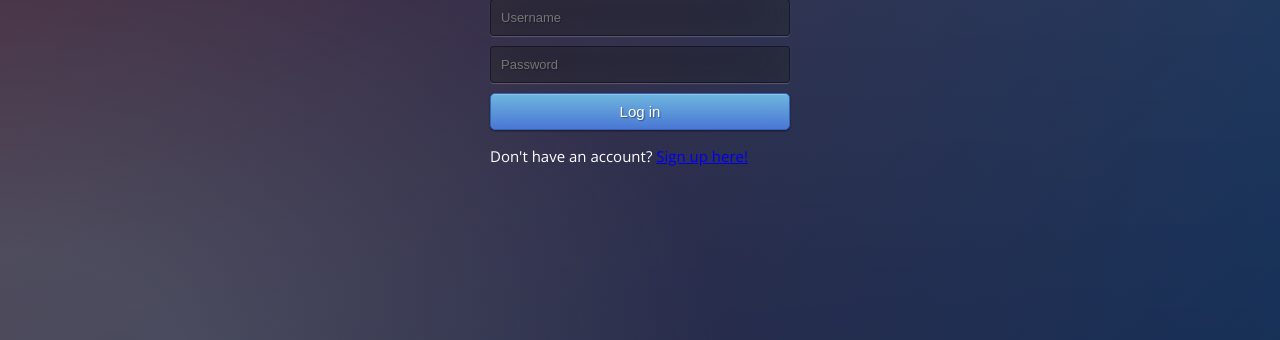
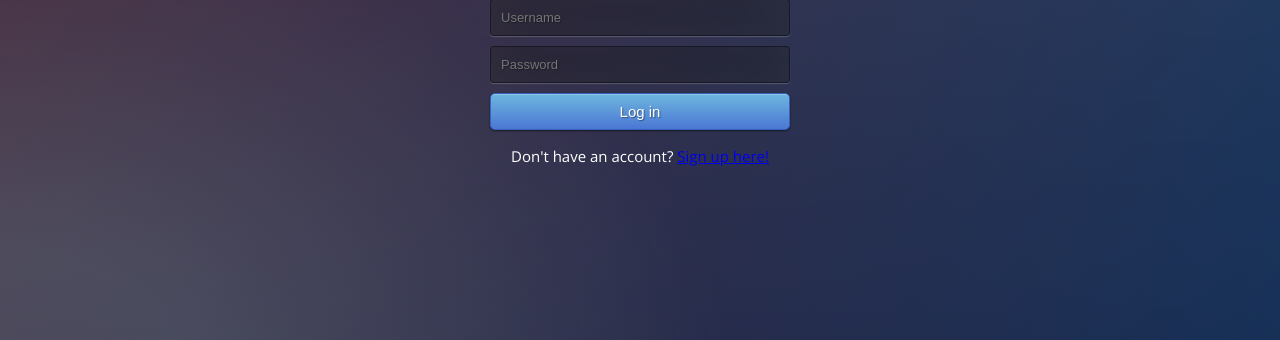
Before and after one commit to bucs445spring22/final-project-team_7, a Flask app: page / in a window 1280 px wide. Shown: the part 438-778 px from the top of the page. Run offline with Flask 2, Linux system fonts and the light colour scheme.

Commit message:
centered signup

```diff
--- a/app/static/styles/login.css
+++ b/app/static/styles/login.css
@@ -117,6 +117,12 @@ p {
 	font-size: 15px;
 }
 
+.center {
+  	justify-content: center;
+  	align-items: center;
+  	text-align: center;
+}
+
 p1 {
 	color: white;
 	font-size: 15px;
--- a/app/templates/login.html
+++ b/app/templates/login.html
@@ -21,6 +21,8 @@
         {% if error %}
           <p class="error"><strong>Error:</strong> {{ error }}
         {% endif %}
-        <p1>Don't have an account? <a href = "/signup">Sign up here!</a></p1>
+        <div class = "center">
+          <p1>Don't have an account? <a href = "/signup">Sign up here!</a></p1>
+        </div>
     </div>
 </html>
```
